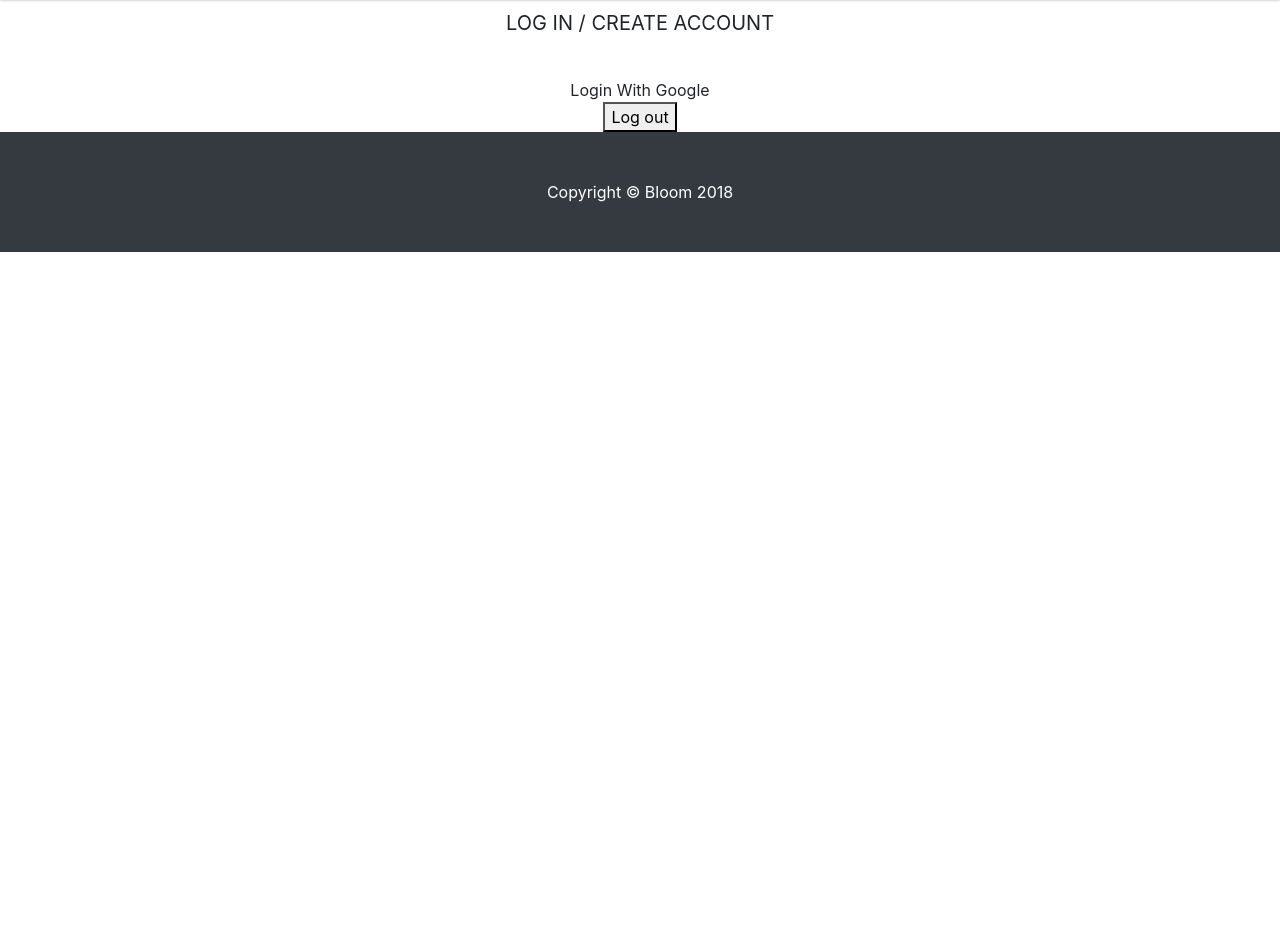
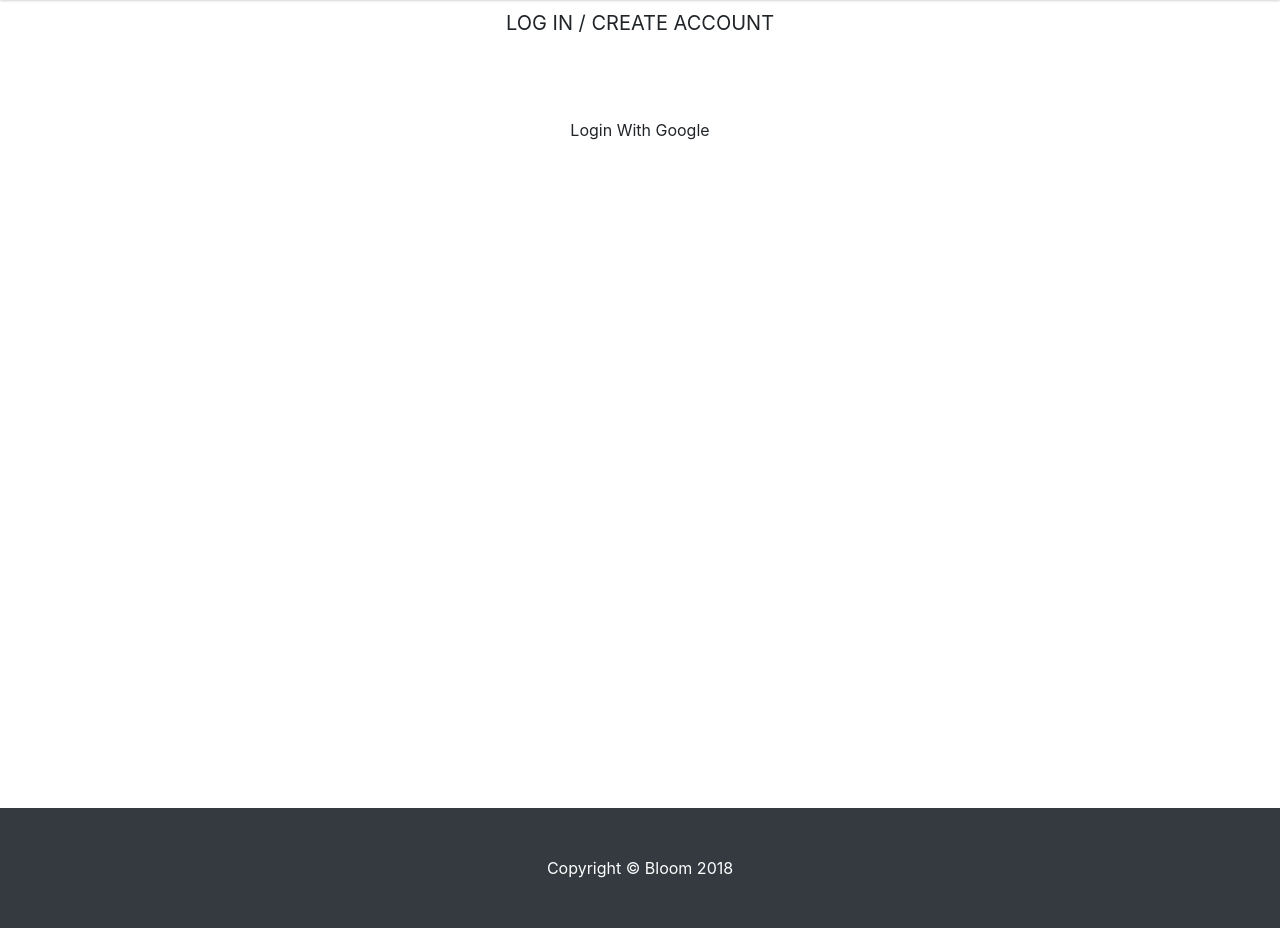
Before and after one commit to BloomBCIT/bloom_website, a PHP site: page /login.html in a window 1280 px wide. Shown: the part 129-1057 px from the top of the page. Before the commit the page ends 381 px from the top, so only its background shows below. Run offline with PHP 8.4, Linux system fonts and the light colour scheme; some libraries are stand-ins or nearby versions.

Commit message:
Fixed Css
Fixed CSS problem in Login Page

```diff
--- a/css/style.css
+++ b/css/style.css
@@ -69,3 +69,35 @@
 	width:80% !important;
 	float:left !important;
 }
+
+#loBtn{
+    display: none;
+    width:100%;
+}
+
+#logincontainer{
+    height:100vh;
+    width:100vw;
+    text-align: center;
+}
+
+#loginCard{
+    width:80%;
+    position:absolute;
+    left:0;
+    right:0;
+    margin:auto;
+
+}
+
+#signoutDiv{
+    width:30%;
+    margin: auto;
+}
+
+#loginform{
+    position:absolute;
+    left:0;
+    right:0;
+    margin:auto;
+}
--- a/login.html
+++ b/login.html
@@ -78,21 +78,25 @@
     </nav>
 
     <!-- Page Content -->
-    <div class="container">
+    <div id= "logincontainer" class="container">
 
-        <main role="main" class="inner cover">
+        <main id= "loginmain" role="main" class="inner cover">
             <h1 class="cover-heading"></h1>
             <p class="lead"><b>LOG IN / CREATE ACCOUNT</b>
                 <br/>
             </p>
             <div class="login-card" id="loginCard">
+                <p id="showingName"></p>
                 <p id="showingEmail"></p>
-                <br>
-                <form>
-                    <div id="googleSign" class="g-signin2" data-onsuccess="signIn" data-width="390" data-height="40" data-longtitle="true">Login With Google</div>
+                <br/>
+                <br/>
+                <form id="loginform">
+                    <div id="googleSign" class="g-signin2" data-onsuccess="signIn" data-width="300" data-height="40" data-longtitle="true">Login With Google</div>
 
                 </form>
+                <div id="signoutDiv">
                 <button onclick="signOut()" id="loBtn"> Log out</button>
+                </div>
             </div>
         </main>
 
@@ -111,12 +115,19 @@
     <script>
         var googleSign = document.getElementById("googleSign");
         var showingEmail = document.getElementById("showingEmail");
+        var showingName = document.getElementById("showingName");
+        var loBtn = document.getElementById("loBtn");
 
         function signIn(googleUser) {
             var profile = googleUser.getBasicProfile();
             googleSign.style.display = "none";
+
+            showingName.style.display = "block";
+            showingName.innerText = "Welcome! "+ profile.getName();
+
             showingEmail.style.display = "block";
             showingEmail.innerText = profile.getEmail();
+
 
             //get user values;
             var userkey = profile.Eea;
@@ -141,6 +152,8 @@
                 console.log(json);
             });
 
+            loBtn.style.display="block";
+
         }
 
         function signOut() {
```
Also changed, not shown: 1 other file.
